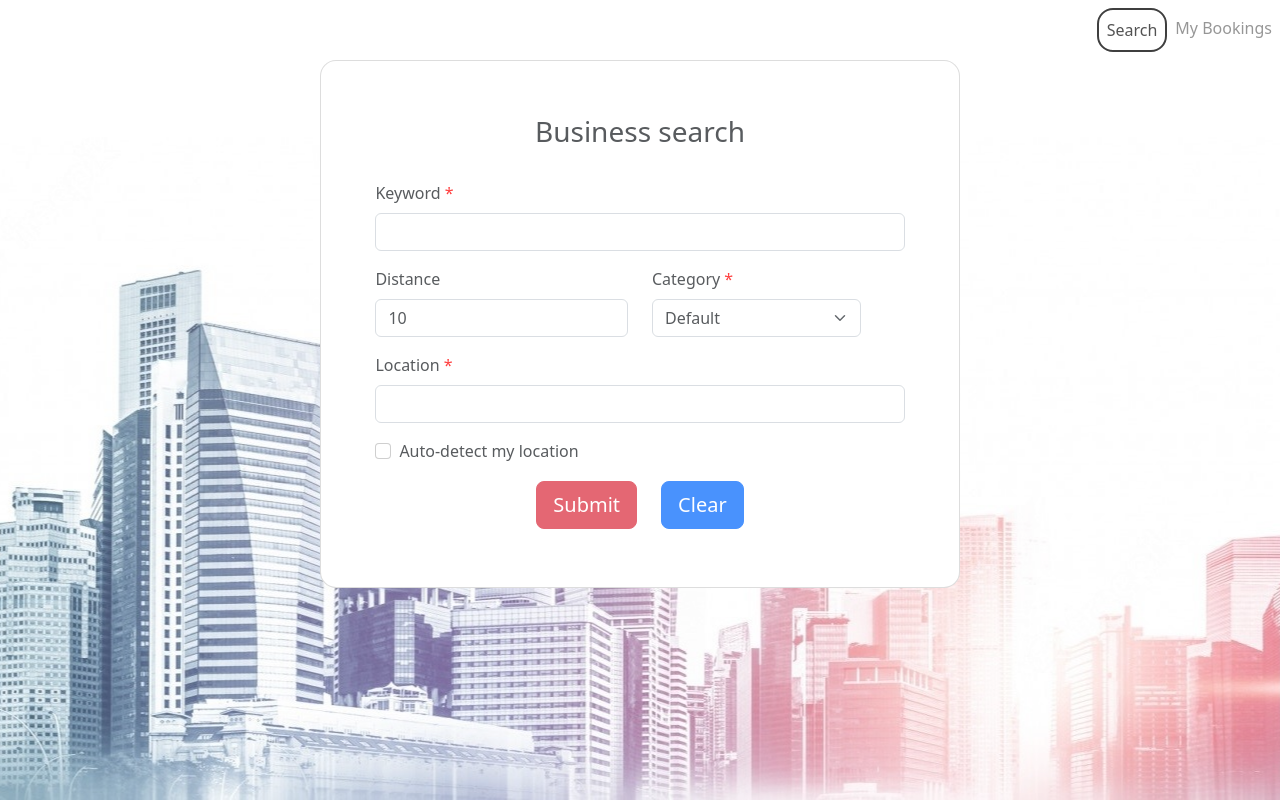
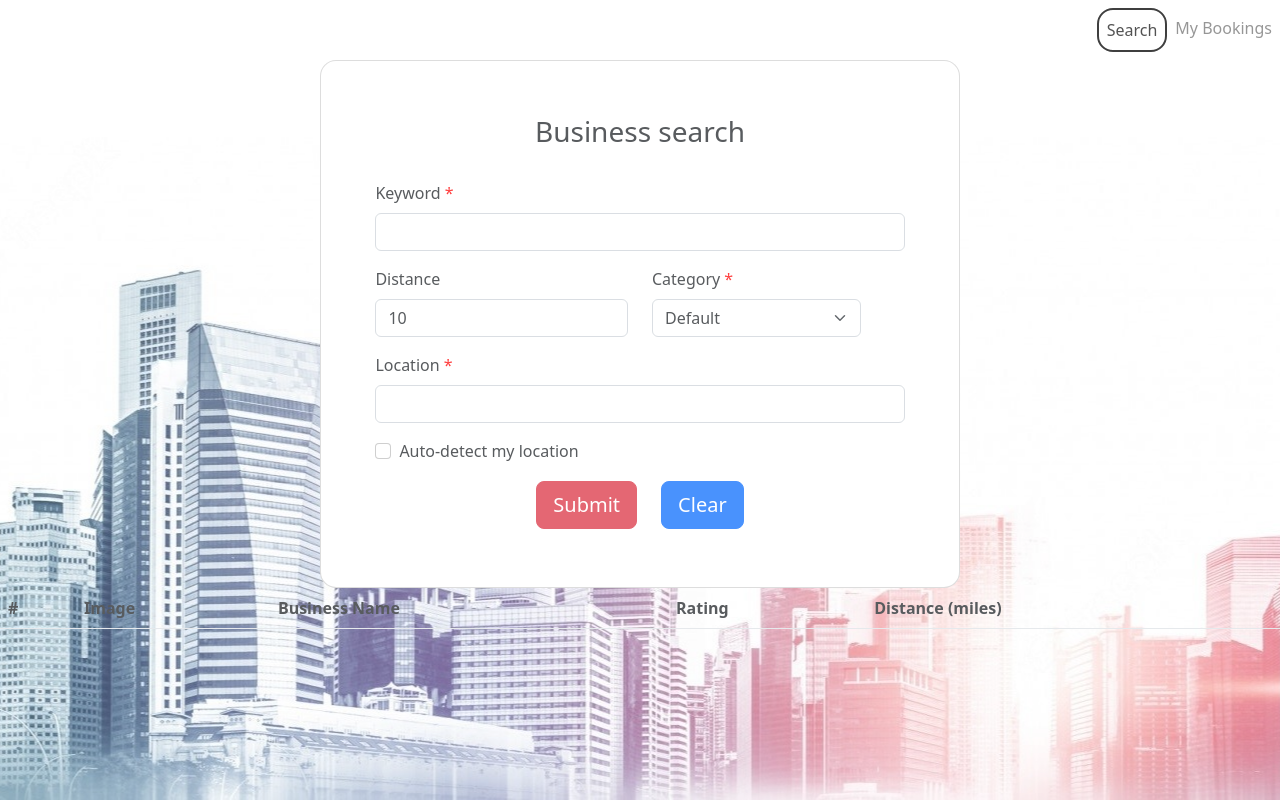
Before and after one commit to pppiyo/YelpAngularYL, an Angular app in the folder frontend/: page /search in a window 1280 px wide. Built offline with nearby package versions, Linux system fonts and the light colour scheme.

Commit message:
todo: front end backend communication

```diff
--- a/frontend/src/app/components/result-table/result-table.component.html
+++ b/frontend/src/app/components/result-table/result-table.component.html
@@ -1 +1,24 @@
-<p>result-table works!</p>
+<table class="table table-striped">
+  <thead>
+    <tr>
+      <th scope="col">#</th>
+      <th scope="col">Image</th>
+      <th scope="col">Business Name</th>
+      <th scope="col">Rating</th>
+      <th scope="col">Distance (miles)</th>
+    </tr>
+  </thead>
+
+  <!-- <tbody>
+    <tr *ngFor="let bizResult of bizResults">
+      <th scope="row">{{ 1 }}</th>
+      <td>
+        <img [src]="" class="me-2"
+          style="width: 20px" />
+      </td>
+      <td>{{ bizResult.name }}</td>
+      <td>{{ bizResult.rating | number }}</td>
+      <td>{{ bizResult.distance | number }}</td>
+    </tr>
+  </tbody> -->
+</table>
--- a/frontend/src/app/components/search/search.component.html
+++ b/frontend/src/app/components/search/search.component.html
@@ -44,10 +44,10 @@
 
       <div class="row mb-3 offset-sm-0">
         <div class="form-check">
-          <input class="form-check-input" type="checkbox" id="auto-detect">
           <label class="form-check-label" for="auto-detect">
             Auto-detect my location
           </label>
+          <input class="form-check-input" type="checkbox" id="auto-detect">
         </div>
       </div>
 
@@ -66,10 +66,13 @@
 </div>
 
 <div class="">
+  <app-result-table></app-result-table>
   <!-- <app-result *ngIf="">table</app-result> -->
   <!-- <app-details *ngIf=""></app-details> -->
   <!-- <app-reservation *ngIf=""></app-reservation> -->
 </div>
+
+
 
 <!-- <script src="//ajax.googleapis.com/ajax/libs/angularjs/1.5.3/angular.min.js"></script>
 
--- a/frontend/src/app/components/search/search.component.ts
+++ b/frontend/src/app/components/search/search.component.ts
@@ -2,6 +2,7 @@ import { Component, OnInit } from '@angular/core';
 import { FormGroup, FormControl, Validators, FormBuilder }
    from '@angular/forms';
 import { FormsModule, ReactiveFormsModule } from '@angular/forms';
+import { HttpClient } from '@angular/common/http';//
 
 @Component({
    selector: 'app-search',
@@ -10,8 +11,9 @@ import { FormsModule, ReactiveFormsModule } from '@angular/forms';
 })
 export class SearchComponent implements OnInit {
    userInput: FormGroup;
+  private httpClient: HttpClient;
 
-  constructor(private fb: FormBuilder) {}
+   constructor(private fb: FormBuilder) { }
 
    categories = ['Default', 'Arts & Entertainment',
       'Health & Medical', 'Hotels & Travel',
@@ -32,17 +34,66 @@ export class SearchComponent implements OnInit {
       console.log('keyword', form.value.keyword);
       console.log('distance', form.value.distance);
       console.log('category', form.value.category);
+      console.log('location', form.value.location);
       console.log(form.value);
 
+      let params: URLSearchParams = new URLSearchParams();
+      params.set('keyword', form.value.keyword);
+      params.set('distance', form.value.distance);
+      params.set('category', form.value.category);
+      params.set('location', form.value.location);
 
+      // sent to backend.
+
+      this.useIpinfo(this.httpClient);
    }
+
+   get form() { return this.userInput.controls; }
+
+  //  useIpinfo(form: FormGroup) {
+  //     fetch("https://ipinfo.io/json?token=f6e03259a7a9e5").then(
+  //        (response) => response.json()
+  //     ).then(
+  //        (jsonResponse) => {
+  //           let coords = jsonResponse.loc;
+  //           let a = coords.split(',');
+  //           var lat = a[0];
+  //           var lng = a[1];
+
+  //           form.value.longitude = lng;
+  //           form.value.latitude = lat;
+
+
+  //           return this.http.get(StaticSettings.BASE_URL, {
+  //              search: jsonFormData
+  //           }).subscribe(
+  //              (response) => this.onGetForecastResult(response.json()),
+  //              (error) => this.onGetForecastError(error.json()),
+  //              () => this.onGetForecastComplete()
+  //           );
+  //        }
+  //     );
+  //  }
+
+
 
    clearAll() {
       // this.userInput.reset();
       //todo: more to come
    }
 
-   get form() { return this.userInput.controls; }
+  useIpinfo(httpClient: HttpClient) {
 
 
+    this.httpClient.get('https://ipinfo.io/json?token=f6e03259a7a9e5').subscribe(
+       (value: any) => {
+         console.log(value);
+        //  this.userIP = value.ip;
+       },
+       (error) => {
+         console.log(error);
        }
+     );
+   }
+
+}
--- a/frontend/src/app/services/search.service.ts
+++ b/frontend/src/app/services/search.service.ts
@@ -1,5 +1,6 @@
 import { Injectable } from '@angular/core';
 import { Search } from '../shared/models/Search'
+import { sample_search } from "../../data";
 
 @Injectable({
   providedIn: 'root'
```
Lines whose indentation alone changed are shown as unchanged.
